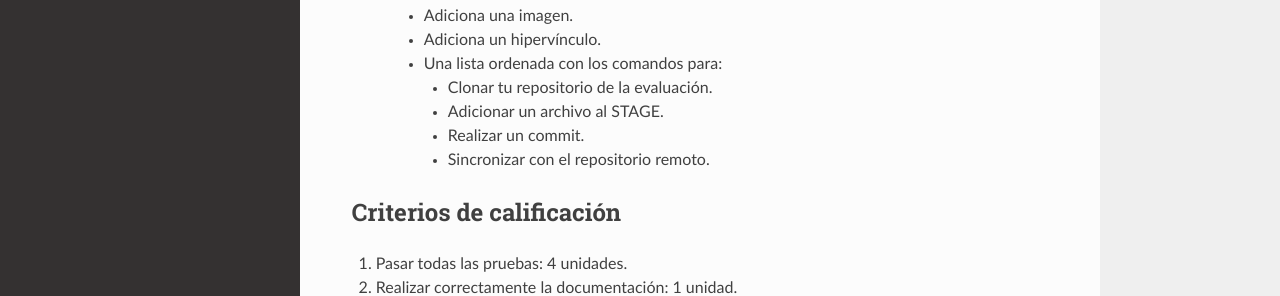
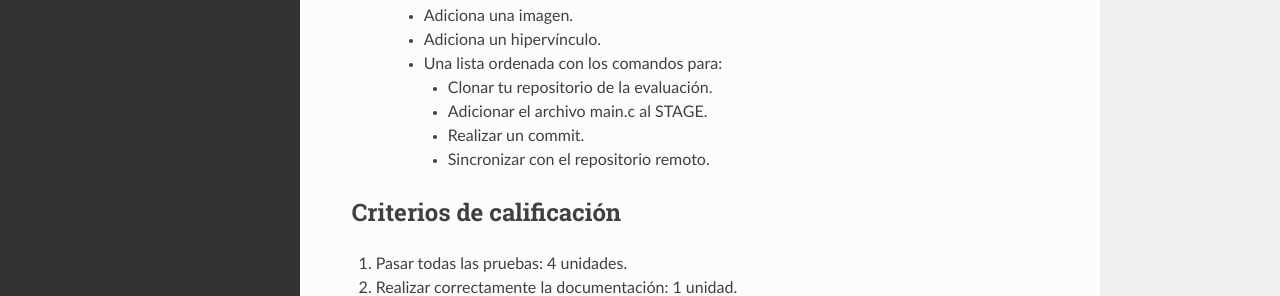
Before and after one commit to juanferfranco/SistemasComputacionales, a Sphinx documentation site: the page built from docs/_intro/evalVersionControl.rst, in a window 1280 px wide and 900 px high, scrolled down 502 px. Shown: the part 411-707 px from the top of the window. Built offline with Sphinx 7.4.7 and the Read the Docs theme 2.0.0, drawn with Linux system fonts in a browser that asks for light colours.

Commit message:
Ask for how to add main.c to stage

```diff
--- a/docs/_intro/evalVersionControl.rst
+++ b/docs/_intro/evalVersionControl.rst
@@ -50,7 +50,7 @@ Enunciado
     * Una lista ordenada con los comandos para:
 
       * Clonar tu repositorio de la evaluación.
-      * Adicionar un archivo al STAGE.
+      * Adicionar el archivo main.c al STAGE.
       * Realizar un commit.
       * Sincronizar con el repositorio remoto.
 
```
